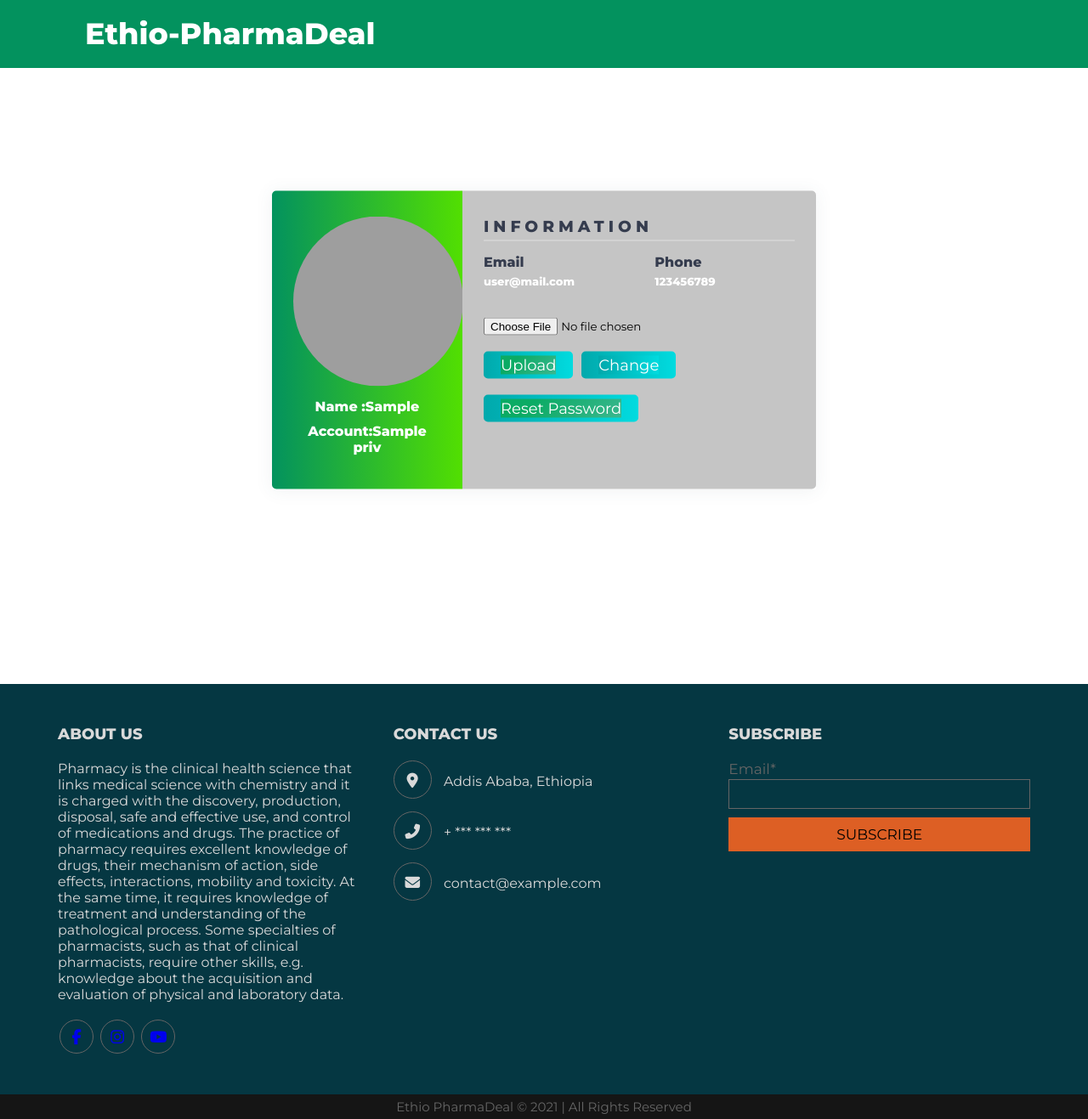
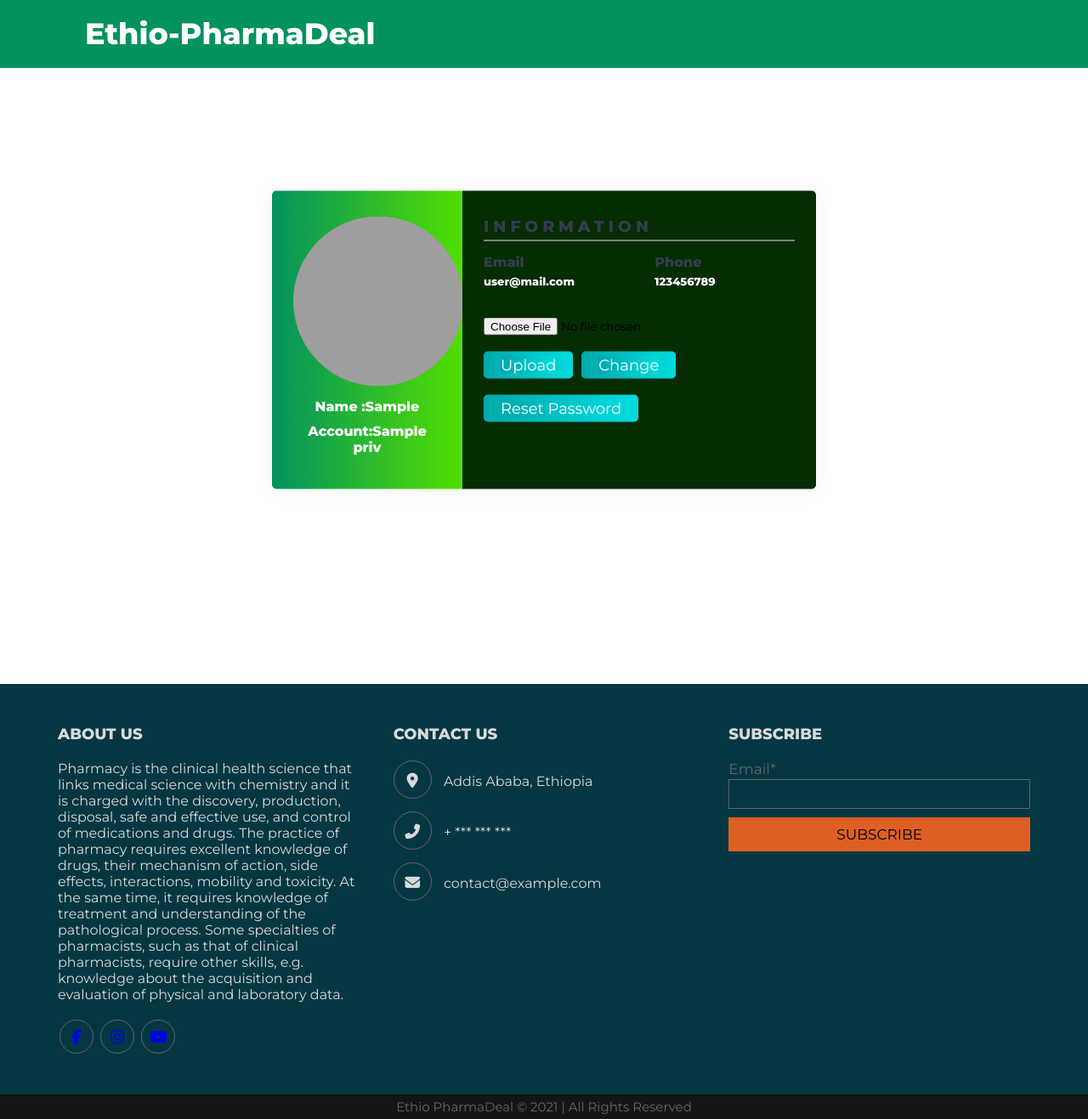
Before and after one commit to NahomTadesse/pharm, a Django app: template templates/Profile.html in a window 1280 px wide. Shown: the whole page at 85% size. Run offline with Django 3.2, Linux system fonts and the light colour scheme; the template is opened without the code that fills it: most values are stand-ins (such as "Sample title", 1, 10 or a date in 2020); some libraries are stand-ins or nearby versions; grey boxes are pictures that could not be loaded.

Commit message:
Update base.css

```diff
--- a/static/css/base.css
+++ b/static/css/base.css
@@ -335,7 +335,7 @@ footer{
 
 .wrapper .right{
   width: 65%;
-  background: rgb(197, 197, 197);
+  background: rgb(5, 44, 2);
   padding: 30px 25px;
   border-top-right-radius: 5px;
   border-bottom-right-radius: 5px;
@@ -405,12 +405,7 @@ footer{
   width: max-content;
   height: max-content;
   border: none;
-  background: linear-gradient(315deg, #3bb78f 0%, #0bab64 74%);
-}
-
-.wrapper .social_media ul li button :hover{
-border-radius: 6px;
-  background: linear-gradient(315deg, #3bb78f 0%, #0bab64 74%);
+  background: linear-gradient(to right,#01a9ac,#01dbdf);
 }
 .wrapper .social_media ul li input{
   color :#fff;
```
